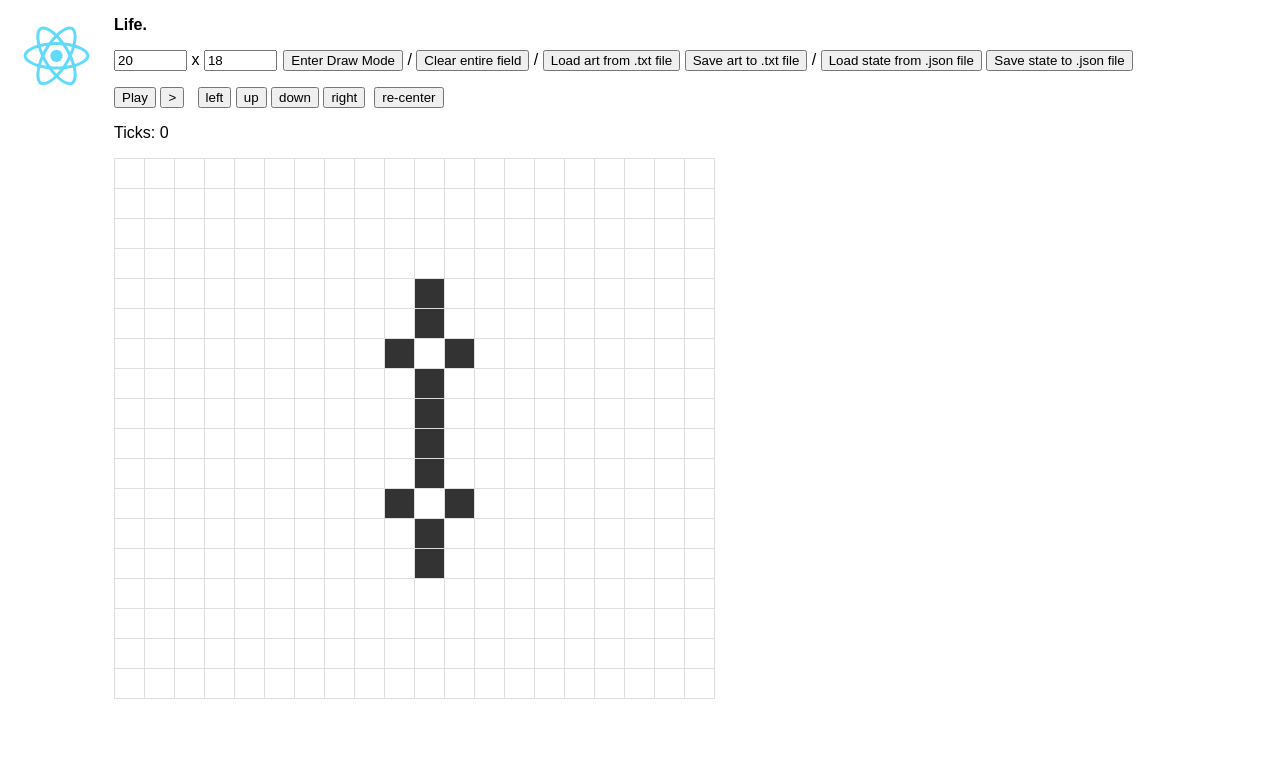
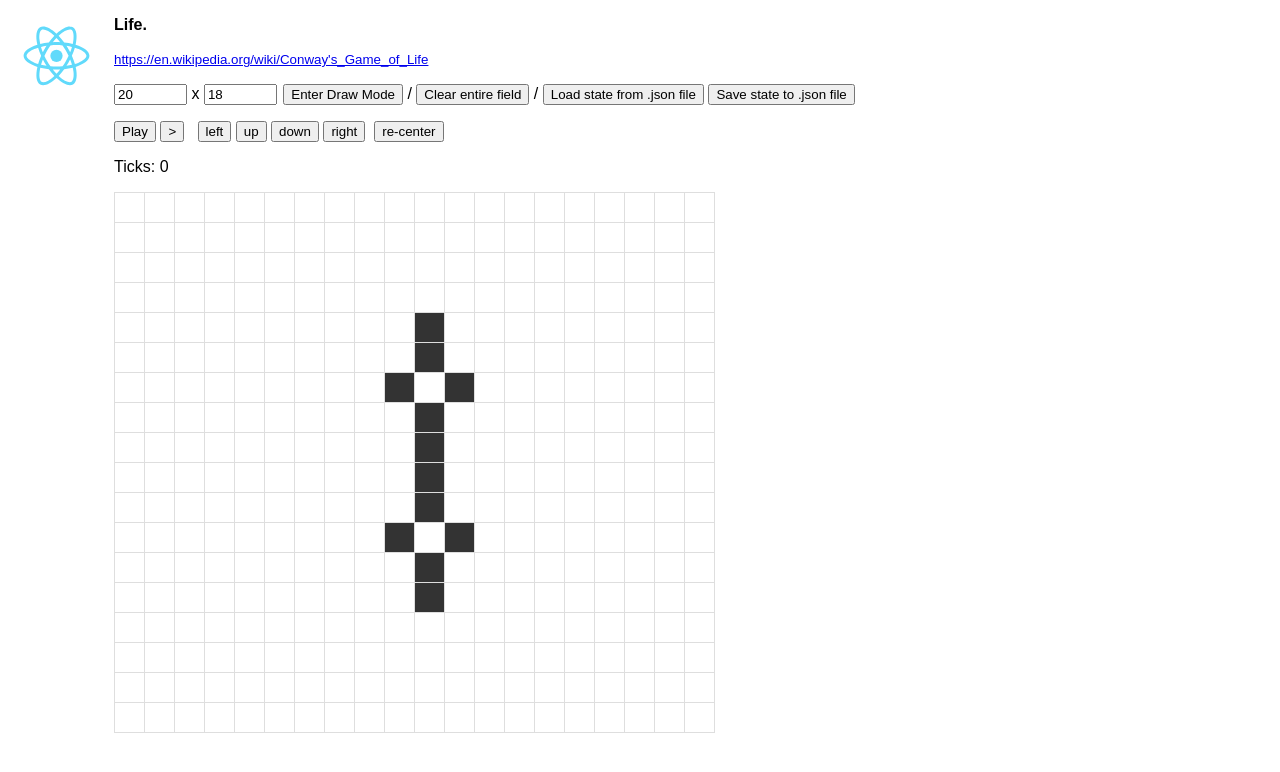
Before and after one commit to gromin/Life, a React (Create React App) app: page / in a window 1280 px wide. Shown: the top 772 px of the page. Built offline with nearby package versions, Linux system fonts and the light colour scheme; the HTML template or start-up script is replaced by a standard one.

Commit message:
Change persistent format from art to json

```diff
--- a/src/App.tsx
+++ b/src/App.tsx
@@ -96,20 +96,30 @@ class App extends React.Component {
     }
     const reader = new FileReader()
     reader.onload = () => {
-      const text = reader.result
-      this.setState({field: asciiAsState(text), tickCount: 0, fieldOffset: {x: 0, y: 0}})
+      try {
+        const state = JSON.parse(reader.result)
+        this.setState({
+          tickCount: state.tickCount,
+          fieldWidth: state.fieldWidth,
+          fieldHeight: state.fieldHeight,
+          fieldOffset: state.fieldOffset,
+          field: state.field
+        })
+      } catch (e) {
+        alert('Wrong file format')
+      }
     }
     reader.readAsText(file)
   }
 
   handleSaveClick = () => {
     console.debug('Save to File')
-    const {field, fieldWidth, fieldHeight, fieldOffset} = this.state
-    const content = stateAsAscii(field, fieldWidth, fieldHeight, fieldOffset)
+    const {field, fieldWidth, fieldHeight, fieldOffset, tickCount} = this.state
+    const content = JSON.stringify({tickCount, fieldWidth, fieldHeight, fieldOffset, field}, null, '    ')
     console.debug(content)
     if (this.fileOutput) {
-      this.fileOutput.href = window.URL.createObjectURL(new Blob([content], {type: 'text/plain'}))
-      this.fileOutput.download = 'life-file.txt'
+      this.fileOutput.href = window.URL.createObjectURL(new Blob([content], {type: 'application/json'}))
+      this.fileOutput.download = 'life-file.json'
       this.fileOutput.click()
       this.fileOutput.href = '#'
     }
@@ -237,6 +247,16 @@ class App extends React.Component {
       <div>
         <p><strong>Life.</strong></p>
         <p>
+          <small>
+            <a
+              href="https://en.wikipedia.org/wiki/Conway%27s_Game_of_Life"
+              target="_blank"
+            >
+              https://en.wikipedia.org/wiki/Conway's_Game_of_Life
+            </a>
+          </small>
+        </p>
+        <p>
           <input
             size={6}
             value={this.state.fieldWidth}
@@ -253,12 +273,8 @@ class App extends React.Component {
           {this.renderCanvasControls()}
         </p>
         <p>
-          <button
-            onClick={this.handlePlayPauseClick}
-            disabled={this.state.drawing}
-          >
-            {this.state.running ? 'Pause' : 'Play'}
-          </button>
+          {!this.state.drawing &&
+            <button onClick={this.handlePlayPauseClick}>{this.state.running ? 'Pause' : 'Play'}</button>}
           &nbsp;
           {!this.state.running ? <button onClick={this.advanceState}>&gt;</button> : null}
           &nbsp;&nbsp;&nbsp;
@@ -288,7 +304,7 @@ class App extends React.Component {
           &nbsp;/&nbsp;
           <button onClick={this.handleClearClick}>Clear entire field</button>
           &nbsp;/&nbsp;
-          <button onClick={this.handleLoadClick}>Load art from .txt file</button>
+          <button onClick={this.handleLoadClick}>Load state from .json file</button>
           <input
             type="file"
             style={{display: 'none'}}
@@ -296,10 +312,6 @@ class App extends React.Component {
             ref={ref => this.fileInput = ref}
           />
           <a href="#" style={{display: 'none'}} target="_blank" ref={ref => this.fileOutput = ref} />
-          &nbsp;
-          <button onClick={this.handleSaveClick}>Save art to .txt file</button>
-          &nbsp;/&nbsp;
-          <button onClick={this.handleLoadClick}>Load state from .json file</button>
           &nbsp;
           <button onClick={this.handleSaveClick}>Save state to .json file</button>
          </span>
```
